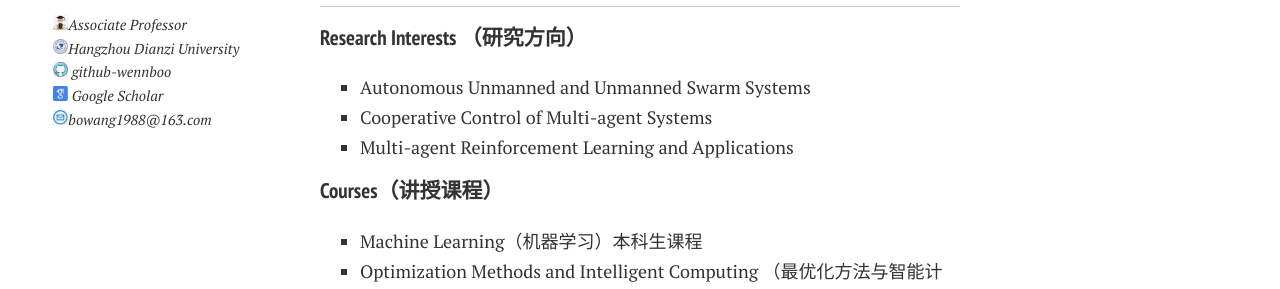
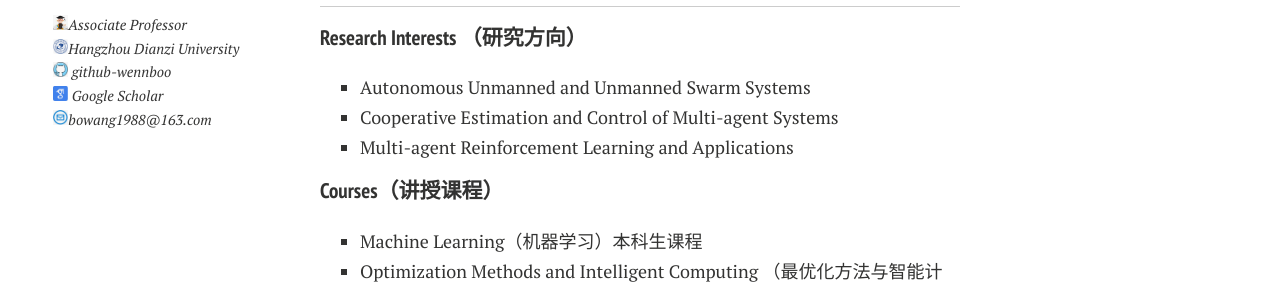
Before and after one commit to wennboo/wennboo.github.io, a Jekyll site: the page built from index.md, in a window 1280 px wide. Shown: the part 413-702 px from the top of the page. Built offline with Jekyll 4.4.1, drawn with Linux system fonts in a browser that asks for light colours; nearby versions of some CDN libraries; comment, search, counter and statistics services are not loaded; a style sheet for code colours, icons or effects is not loaded.

Commit message:
Update index.md

```diff
--- a/index.md
+++ b/index.md
@@ -13,7 +13,7 @@ He is currently an Associate Professor with the [School of Automation (Artificia
 ##### Research Interests （研究方向）
 
 - Autonomous Unmanned and Unmanned Swarm Systems
-- Cooperative Control of Multi-agent Systems
+- Cooperative Estimation and Control of Multi-agent Systems
 - Multi-agent Reinforcement Learning and Applications
 
 ##### Courses（讲授课程）
```
